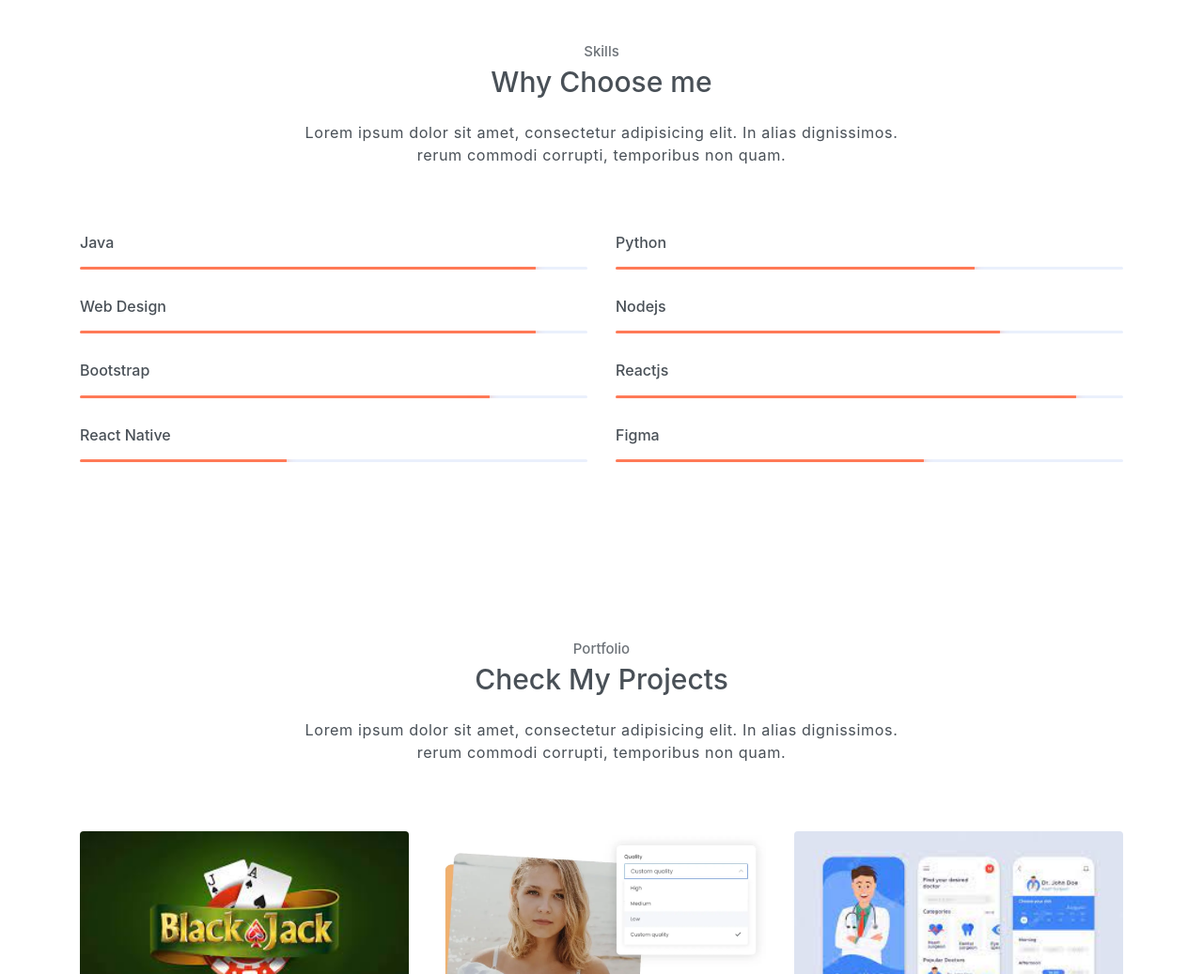
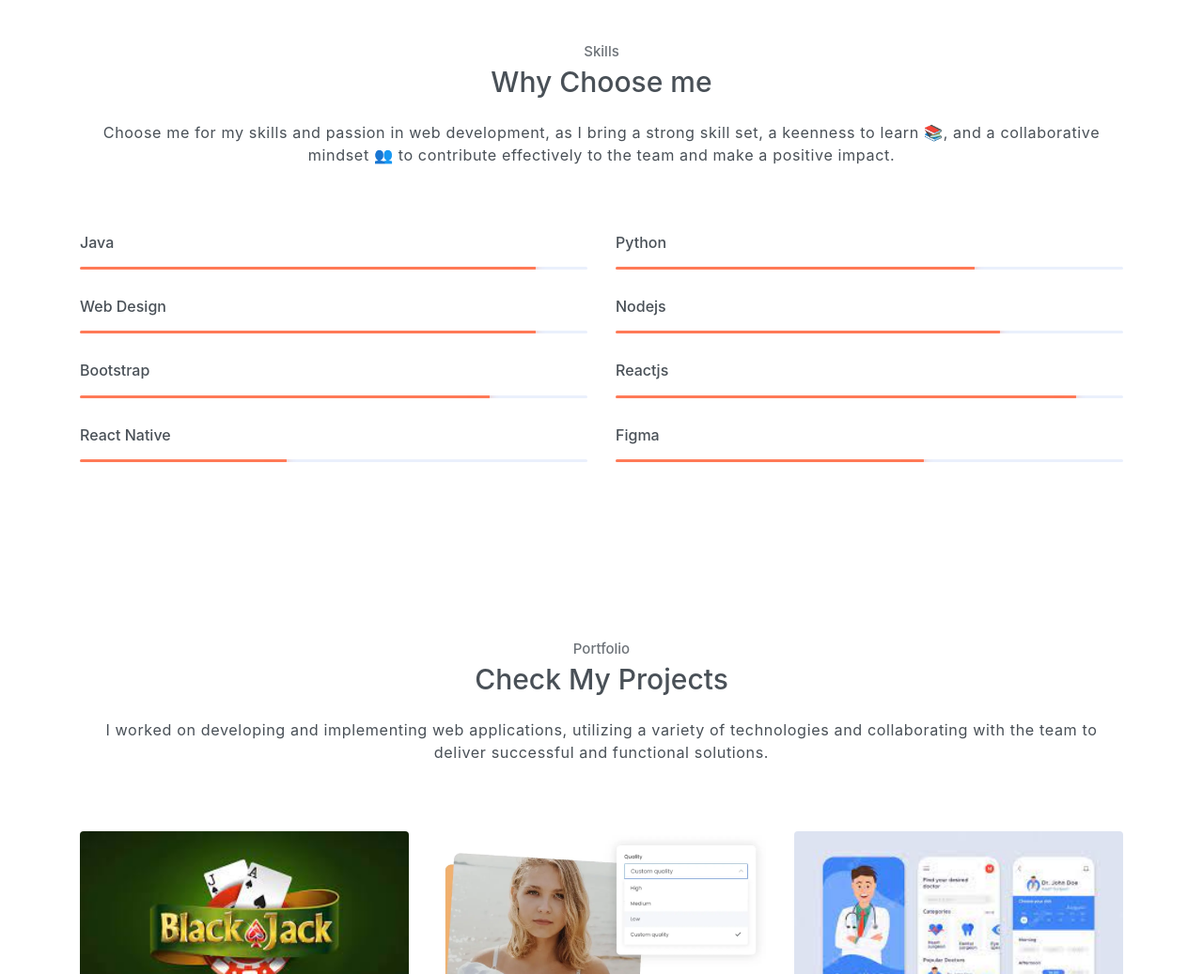
Before and after one commit to NikhilBabhulkar/NICK, a website: page index.html in a window 1280 px wide. Shown: the part 1860-2897 px from the top of the page at 94% size. Drawn offline with Linux system fonts and the light colour scheme.

Commit message:
changes done

```diff
--- a/index.html
+++ b/index.html
@@ -169,7 +169,7 @@
         <div class="container text-center">
             <h6 class="subtitle">Skills</h6>
             <h6 class="section-title mb-4">Why Choose me</h6>
-            <p class="mb-5 pb-4">Lorem ipsum dolor sit amet, consectetur adipisicing elit. In alias dignissimos. <br> rerum commodi corrupti, temporibus non quam.</p>
+            <p class="mb-5 pb-4">Choose me for my skills and passion in web development, as I bring a strong skill set, a keenness to learn 📚, and a collaborative mindset 👥 to contribute effectively to the team and make a positive impact.</p>
 
             <div class="row text-left">
                 <div class="col-sm-6">
@@ -230,7 +230,7 @@
         <div class="container text-center">
             <h6 class="subtitle">Portfolio</h6>
             <h6 class="section-title mb-4">Check My Projects</h6>
-            <p class="mb-5 pb-4">Lorem ipsum dolor sit amet, consectetur adipisicing elit. In alias dignissimos. <br> rerum commodi corrupti, temporibus non quam.</p>
+            <p class="mb-5 pb-4">I worked on developing and implementing web applications, utilizing a variety of technologies and collaborating with the team to deliver successful and functional solutions.</p>
 
             <div class="row">
                 <div class="col-sm-4">
```
